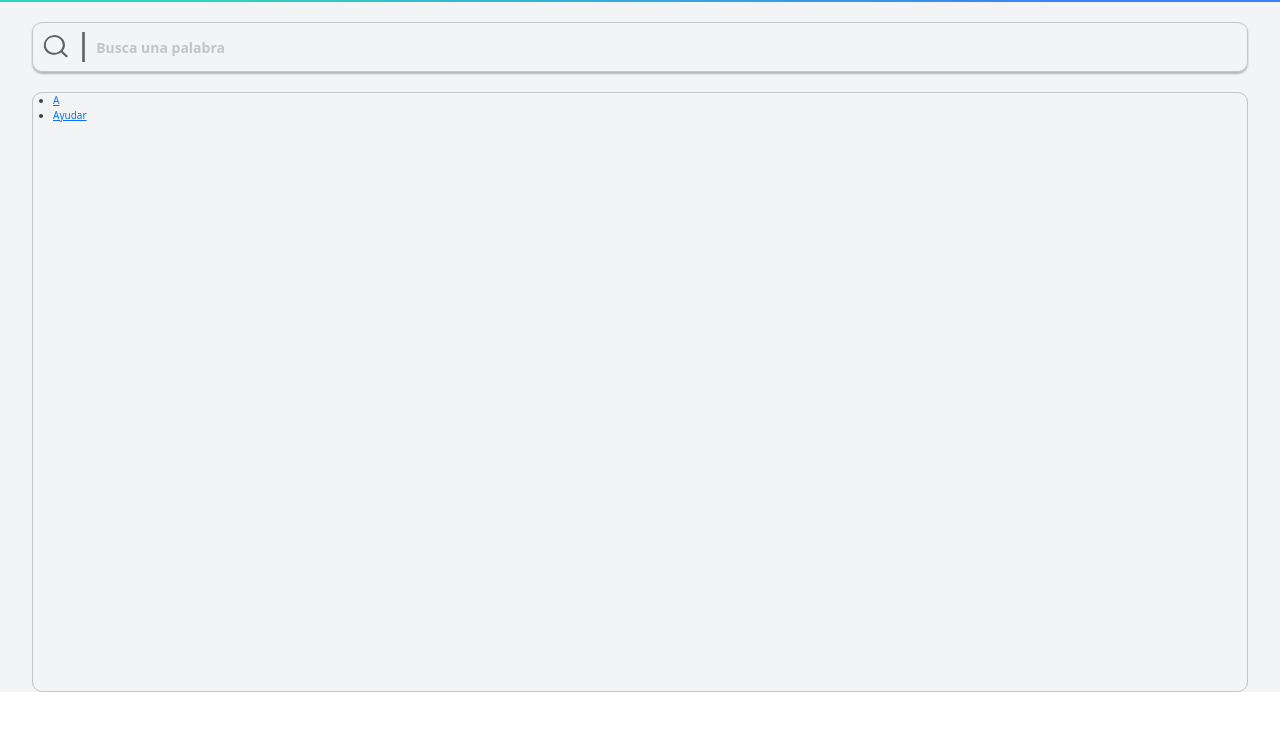
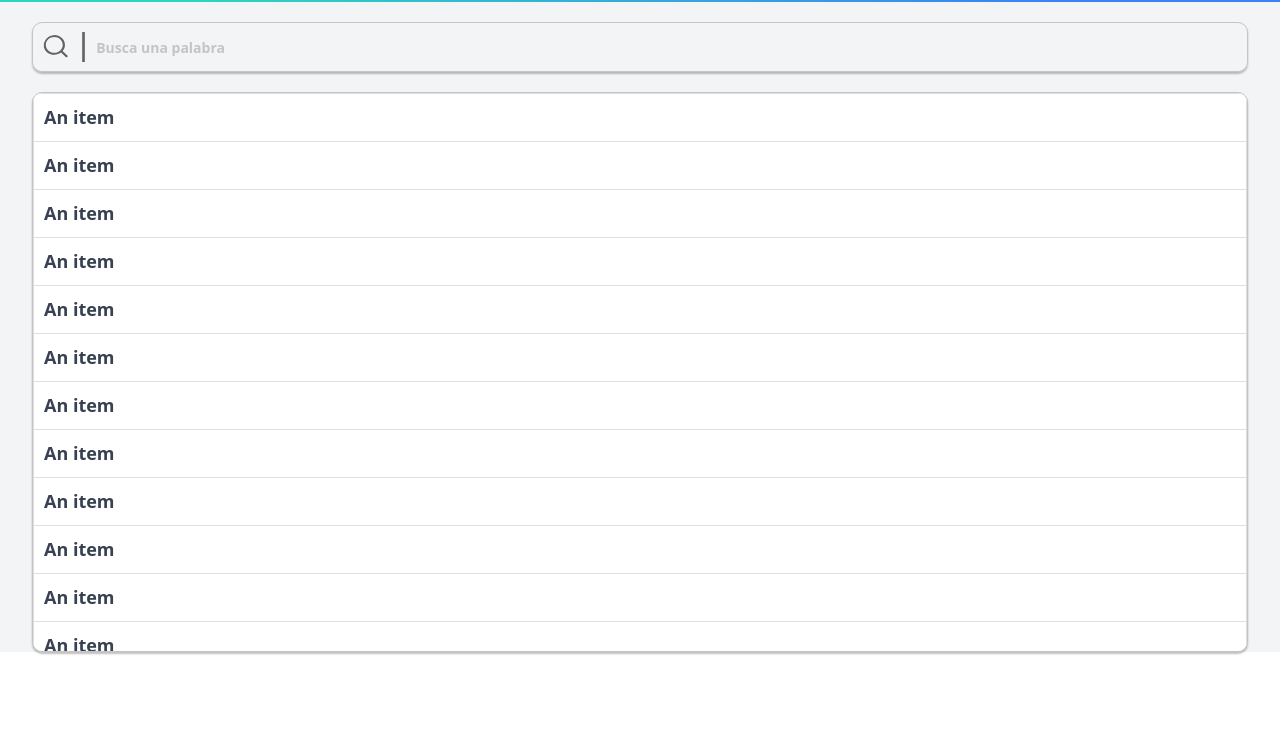
Before and after one commit to Ivan6801/Neviki-Development, a plain HTML site: page Diccionario.html in a window 1280 px wide. Shown: the part 48-778 px from the top of the page. Drawn offline with nearby package versions, Linux system fonts and the light colour scheme.

Commit message:
Construye un sitio web

```diff
--- a/Diccionario.html
+++ b/Diccionario.html
@@ -30,14 +30,44 @@
         <!-- SearchFin -->
         <!-- Lista -->
         <section class="List--container">
-            <ul>
-                <li>
-                    <a class="Button--item" href="">A</a>
-                </li>
-                <li>
-                    <a class="Button--item" href="">Ayudar</a>
-                </li>
-            </ul>
+            <ul class="list-group">
+                <li class="list-group-item">An item</li>
+                <li class="list-group-item">An item</li>
+                <li class="list-group-item">An item</li>
+                <li class="list-group-item">An item</li>
+                <li class="list-group-item">An item</li>
+                <li class="list-group-item">An item</li>
+                <li class="list-group-item">An item</li>
+                <li class="list-group-item">An item</li>
+                <li class="list-group-item">An item</li>
+                <li class="list-group-item">An item</li>
+                <li class="list-group-item">An item</li>
+                <li class="list-group-item">An item</li>
+                <li class="list-group-item">An item</li>
+                <li class="list-group-item">An item</li>
+                <li class="list-group-item">An item</li>
+                <li class="list-group-item">An item</li>
+                <li class="list-group-item">An item</li>
+                <li class="list-group-item">An item</li>
+                <li class="list-group-item">An item</li>
+                <li class="list-group-item">An item</li>
+                <li class="list-group-item">An item</li>
+                <li class="list-group-item">An item</li>
+                <li class="list-group-item">An item</li>
+                <li class="list-group-item">An item</li>
+                <li class="list-group-item">An item</li>
+                <li class="list-group-item">An item</li>
+                <li class="list-group-item">An item</li>
+                <li class="list-group-item">An item</li>
+                <li class="list-group-item">An item</li>
+                <li class="list-group-item">An item</li>
+                <li class="list-group-item">An item</li>
+                <li class="list-group-item">An item</li>
+                <li class="list-group-item">An item</li>
+                <li class="list-group-item">An item</li>
+                <li class="list-group-item">An item</li>
+                <li class="list-group-item">An item</li>
+              </ul>
         </section>
         <!-- ListaFin -->
 
--- a/css/styles.scss
+++ b/css/styles.scss
@@ -2,10 +2,11 @@
 @import './normalize';
 @import './global';
 
+// Completa app
 .App-container {
    background-color: $color-secundario;;
 }
-
+// Header
 .Header-container {
     width: 100%;
     height: 50px;
@@ -96,11 +97,27 @@
 // Lista de diccionario
 .List--container {
     width: 95%;
-    margin: auto;
-    height: 75vh;
+    margin: 0 auto;
+    height: 70vh;
+    overflow-y: auto;
     border: 1px solid $color-claro-gray;
     overflow-y: hidden;
     margin-top: 20px;
     border-radius: $Radius;
+    box-shadow: $Shadow;
     background-color: $color-secundario;
 }
+
+.list-group {
+    width: 100%;
+    height: 70vh;
+    overflow-y: scroll;
+
+    .list-group-item {
+        color: $color-primario;
+        font-weight: bold;
+        font-size: 1.8rem;
+        cursor: pointer;
+        padding: 10px;
+    }
+}
```
Also changed, not shown: css/styles.css.
